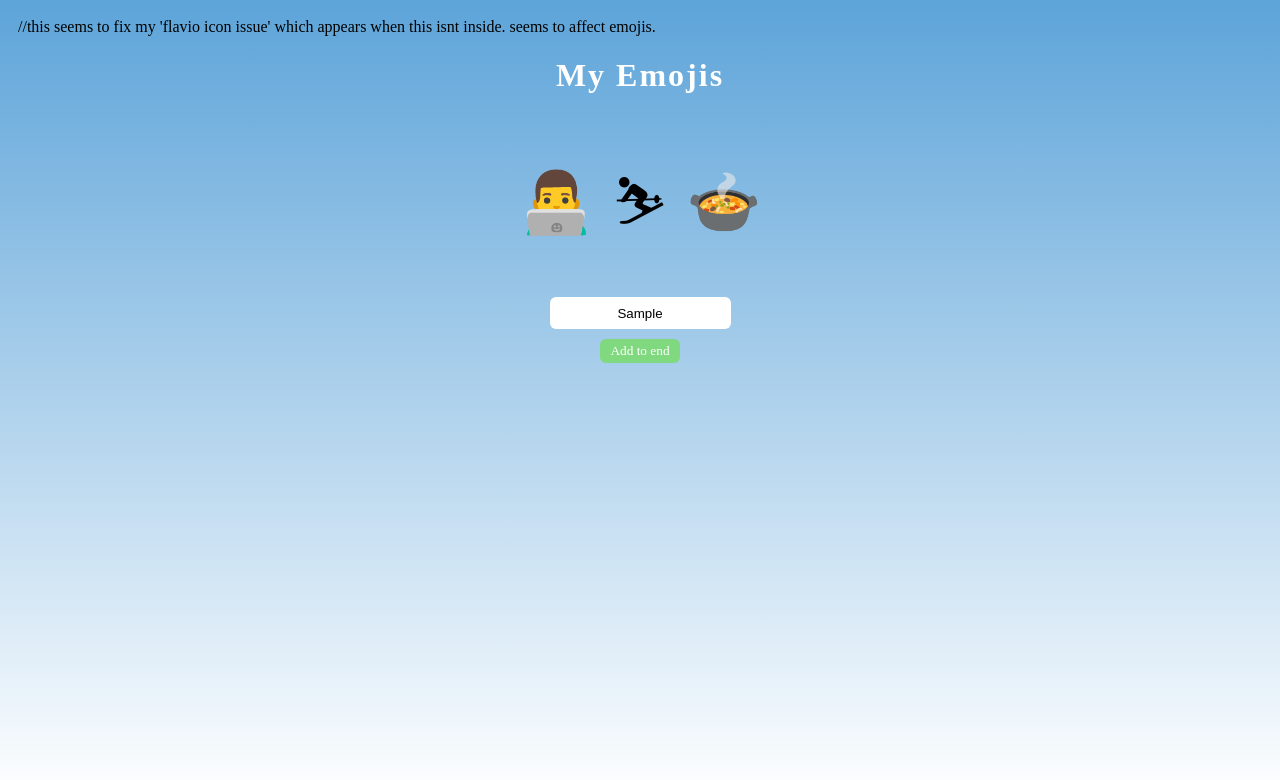
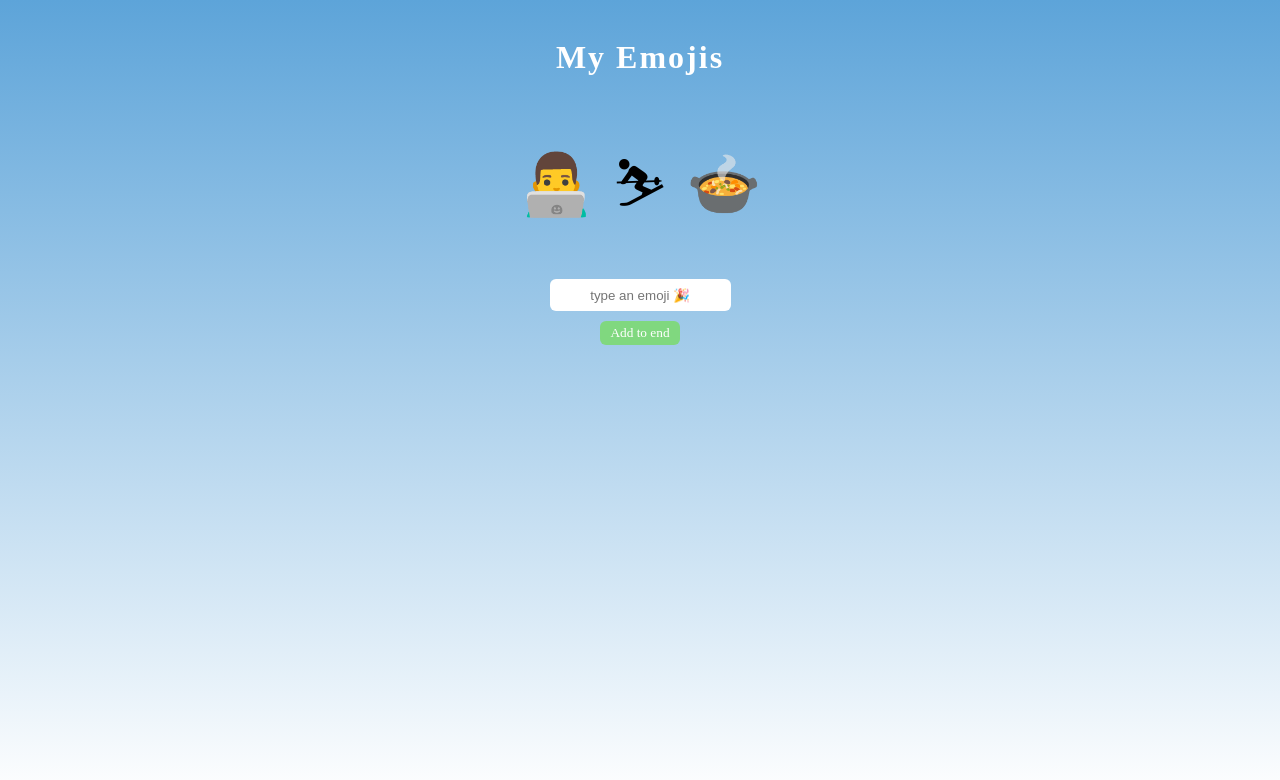
Before and after one commit to luckylogan/myemojis, a plain HTML site: page my emojies/index.html in a window 1280 px wide. Both pictures are taken after typing "Sample" into the empty fields and a click on the button "Add to end". Drawn offline with Linux system fonts and the light colour scheme; a web font is replaced by a local one.

Commit message:
updating, now when you click add to end button your input is saved in console. also after you click the button the input box is cleared automatically.

```diff
--- a/my emojies/index.html
+++ b/my emojies/index.html
@@ -3,7 +3,8 @@
   <head>
     <link rel="stylesheet" href="index.css">
     <link href="https://fonts.googleapis.com/css2?family=Baloo&display=swap" rel="stylesheet">
-    <link rel="shortcut icon" href="#">  //this seems to fix my 'flavio icon issue' which appears when this isnt inside. seems to affect emojis.
+    <link rel="shortcut icon" href="#">  <!-- this seems to fix my 'flavio icon issue' which appears when this isnt inside. seems to affect emojis. -->
+
   </head>
   <body>
     <h1>My Emojis</h1>
--- a/my emojies/index.js
+++ b/my emojies/index.js
@@ -6,7 +6,7 @@ const emojiContainer = document.getElementById("emoji-container") //2. grab the
 
 
 for (let i = 0; i < myEmojis.length; i++) { //1. loop thru the array and log each of them out to the console.
-  //console.log(myEmojis[i])
+  //console.log(myEmojis[i]) ------check to see if it works
   const emoji = document.createElement('span')
   emoji.textContent = myEmojis[i]
   emojiContainer.append(emoji)
@@ -14,6 +14,13 @@ for (let i = 0; i < myEmojis.length; i++) { //1. loop thru the array and log eac
 
 const pushBtn = document.getElementById("push-btn")
 pushBtn.addEventListener("click", function() {
-  const emojiInput = docuement.getElementById("emoji-input")
-  console.log(emojiInput.value)
+  const emojiInput = document.getElementById("emoji-input")
+  myEmojis.push(emojiInput.value)
+  emojiInput.value = ""
+  console.log(myEmojis)
 })
+
+
+
+// Push the emoji into the myEmoji's array, and clear the input field
+// However, if the input value is empty, don't do anything
```
